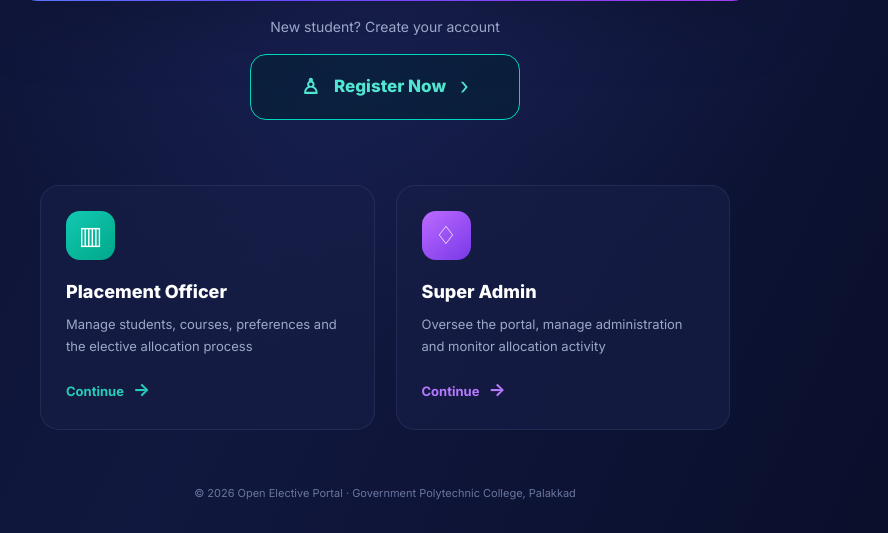
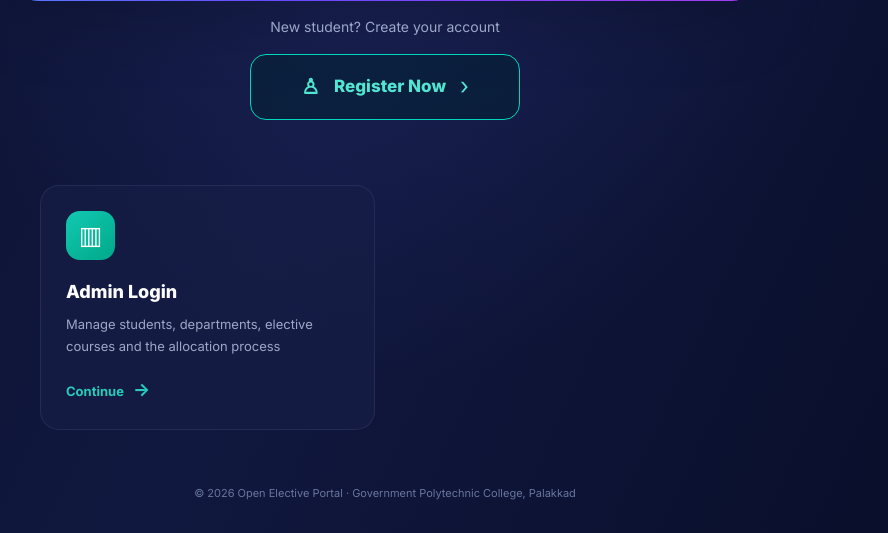
Before and after one commit to NITHIN9526/open-elective-allocator, a Node server app: page /login in a window 1280 px wide. Shown: the part 856-1389 px from the top of the page, without its empty margins (255-1143 px from the left). Run offline with Node 20, Linux system fonts and the light colour scheme.

Commit message:
Show one Admin Login card instead of multiple admin roles

```diff
--- a/views/landing.ejs
+++ b/views/landing.ejs
@@ -30,17 +30,11 @@
     <p>New student? Create your account</p>
     <a href="/register"><span>♙</span> Register Now <b>›</b></a>
   </div>
-  <section class="oe-admin-grid" aria-label="Administrative portals">
-    <a class="oe-admin-card officer-card" href="/admin/login">
+  <section class="oe-admin-grid oe-single-admin" aria-label="Admin login">
+    <a class="oe-admin-card admin-card" href="/admin/login">
       <span class="oe-admin-icon">▥</span>
-      <h2>Placement Officer</h2>
-      <p>Manage students, courses, preferences and the elective allocation process</p>
-      <strong>Continue <span>→</span></strong>
-    </a>
-    <a class="oe-admin-card super-card" href="/admin/login">
-      <span class="oe-admin-icon">♢</span>
-      <h2>Super Admin</h2>
-      <p>Oversee the portal, manage administration and monitor allocation activity</p>
+      <h2>Admin Login</h2>
+      <p>Manage students, departments, elective courses and the allocation process</p>
       <strong>Continue <span>→</span></strong>
     </a>
   </section>
```
